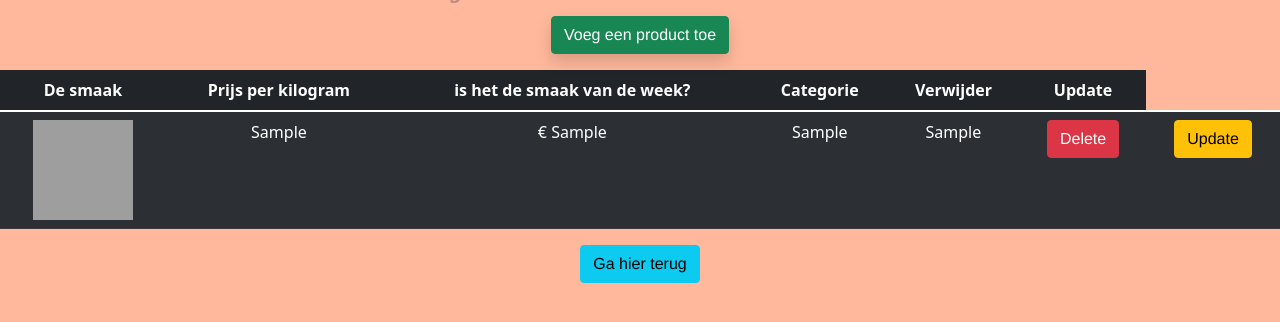
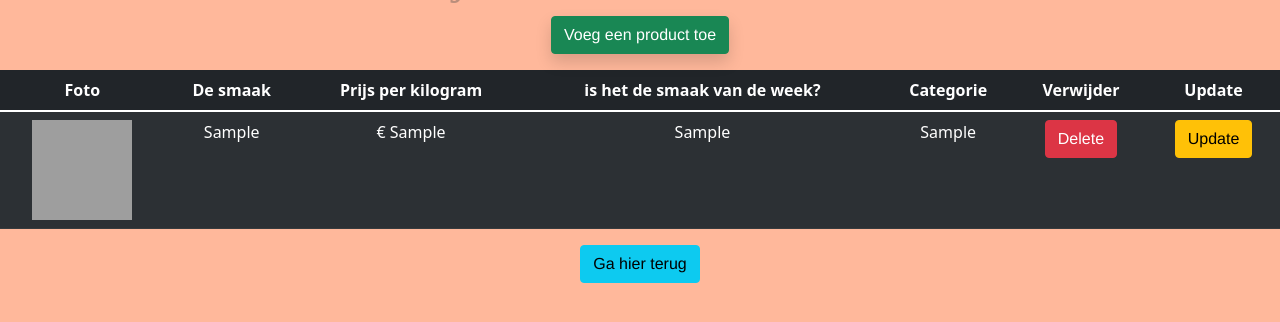
Before and after one commit to Hakulax28/roset, a PHP site: page /product_overzicht.php in a window 1280 px wide. Shown: the part 60-382 px from the top of the page. Run offline with PHP 8.4, Linux system fonts and the light colour scheme; tables that the repository leaves empty or names only in its code hold one stand-in row (values such as "Sample post"); grey boxes are pictures that could not be loaded.

Commit message:
afbeelding test

```diff
--- a/product_overzicht.php
+++ b/product_overzicht.php
@@ -37,7 +37,7 @@ if ($result = mysqli_query((new Database())->getConnection(), $sql)) {
       <thead>
          <tr>
             <!--<th>ID</th>-->
-            <!--<th>Foto</th>-->
+            <th>Foto</th>
             <th>De smaak</th>
             <th>Prijs per kilogram</th>
             <th>is het de smaak van de week?</th>
```
